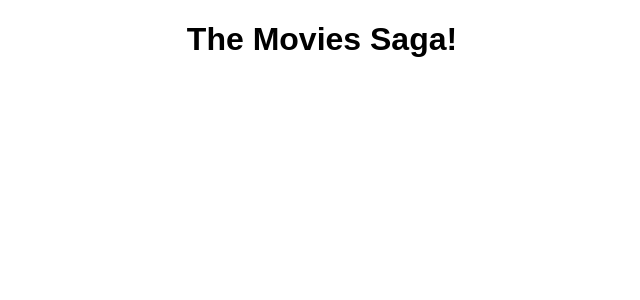
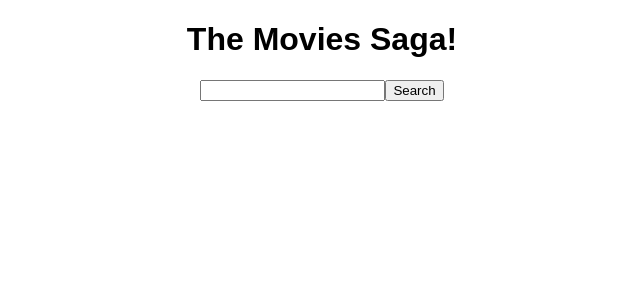
Before and after one commit to 50hp/weekend-movie-sagas, a React (Create React App) app: page /#/add in a window 1280 px wide. Shown: the top 300 px of the page, without its empty margins (318-958 px from the left). Built offline with nearby package versions, Linux system fonts and the light colour scheme.

Commit message:
created a display component for search results

```diff
--- a/src/components/App/App.js
+++ b/src/components/App/App.js
@@ -2,6 +2,8 @@ import {HashRouter as Router, Route} from 'react-router-dom';
 import './App.css';
 import MovieDetails from '../MovieList/MovieItem/MovieDetails/MovieDetails';
 import MovieList from '../MovieList/MovieList'
+import AddNewMovie from '../MovieList/AddNewMovies/AddMovieForm';
+
 
 function App() {
   return (
@@ -14,8 +16,9 @@ function App() {
         <Route path="/details" exact>
             <MovieDetails />
         </Route>
-        {/* Details page */}
-
+        <Route path="/add" exact>
+            <AddNewMovie />
+        </Route>
         {/* Add Movie page */}
       </Router>
     </div>
--- /dev/null
+++ b/src/components/MovieList/AddNewMovies/AddMovieForm.jsx
@@ -0,0 +1,50 @@
+import { useSelector, useDispatch } from "react-redux";
+import { useState } from "react";
+import DisplayMovie from './DisplayMovie/DisplayMovie.jsx';
+
+function AddNewMovie() {
+
+    const dispatch = useDispatch();
+    const results = useSelector(store => store.movieSearch);
+    const [input, setInput] = useState(String);
+    const handleSubmit = (event) => {
+        event.preventDefault();
+        dispatch({type:"SEARCH_MOVIES", payload: input});
+        console.log(results);
+    }
+
+    const handleChange = (value) => {
+        setInput(value);
+    }
+    return(
+
+        <div>
+            <form onSubmit={(event)=> handleSubmit(event)}>
+                <input type='text'
+                       value={input}
+                       onChange={(e) => handleChange(e.target.value)} />
+                <button type="submit">Search</button>
+            </form>
+            <div>
+                 {results.map((movie, i) => (
+                     <DisplayMovie key={i} movie={movie} />
+                 ))}
+            </div>
+
+
+
+        </div>
+
+
+
+
+    );
+
+
+
+
+
+
+}
+
+export default AddNewMovie;
--- /dev/null
+++ b/src/components/MovieList/AddNewMovies/DisplayMovie/DisplayMovie.jsx
@@ -0,0 +1,22 @@
+import { useDispatch } from "react-redux";
+import { useHistory } from "react-router-dom/cjs/react-router-dom.min";
+
+
+
+function DisplayMovie({movie}) {
+
+    // const dispatch = useDispatch();
+    // const history = useHistory();
+
+    return (
+                <div>
+                    <h3>{movie.Title}</h3>
+                    <img src={movie.Poster} alt={movie.Title}/>
+                 </div>
+            );
+
+
+}
+
+
+export default DisplayMovie;
```
